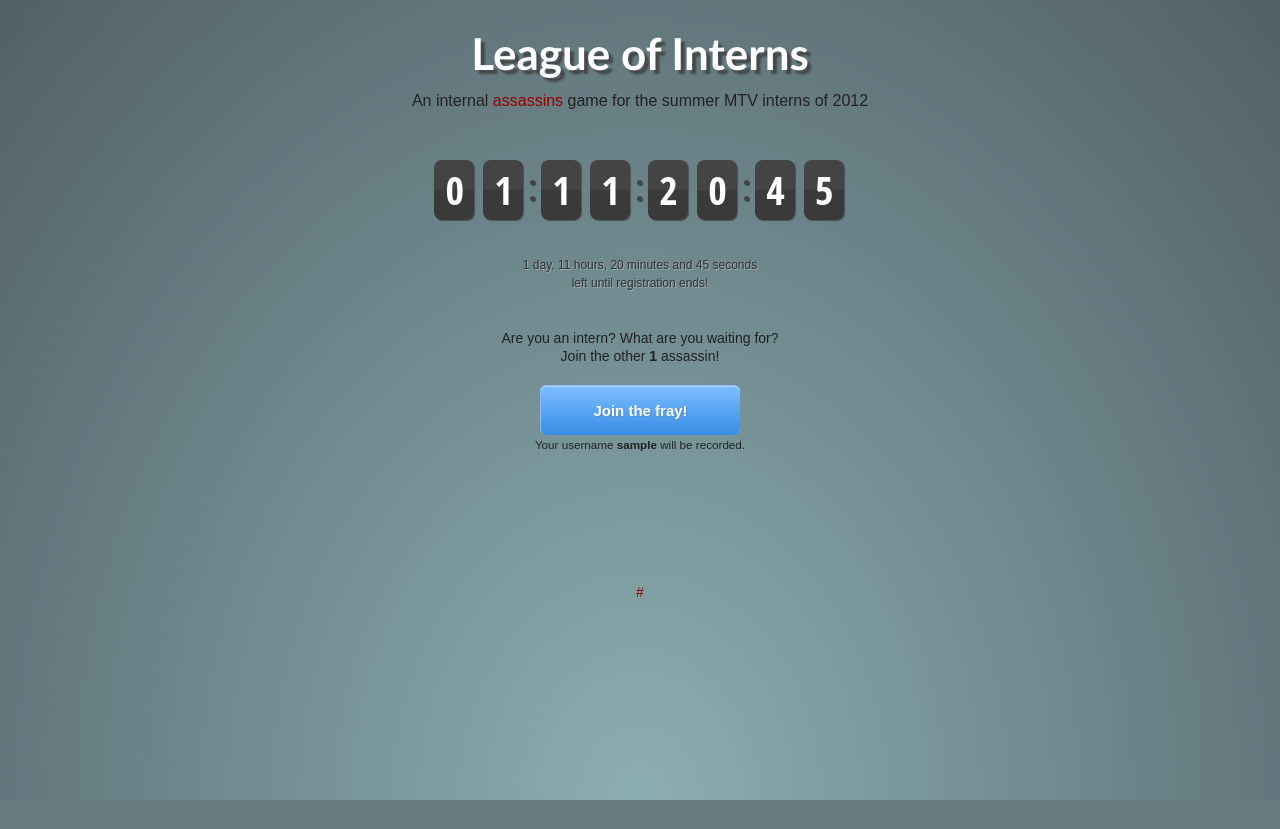
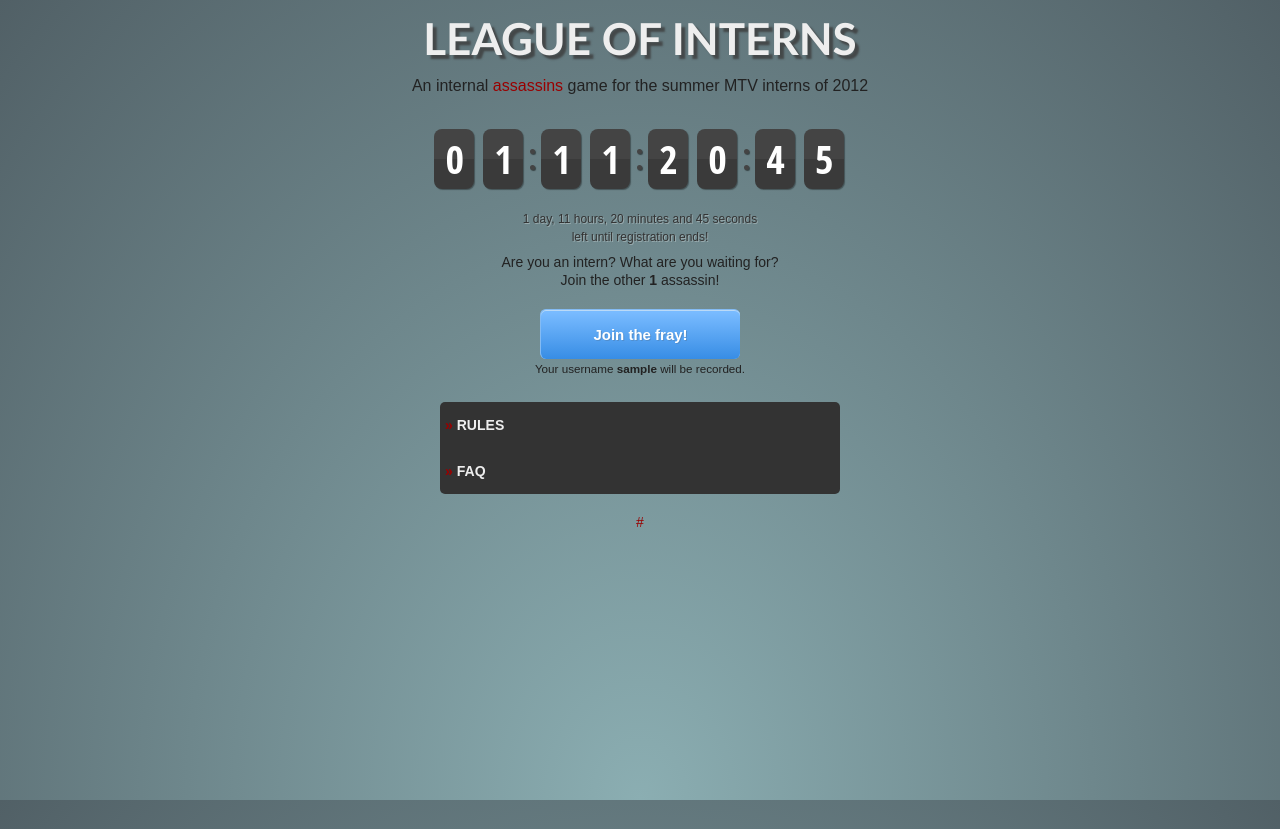
Before and after one commit to billycao/League-of-Shadows, a Django app: template templates/index.html in a window 1280 px wide. Before the commit the page ends 800 px from the top, so only its background shows below. Run offline with Django 3.2, Linux system fonts and the light colour scheme; the template is opened without the code that fills it: most values are stand-ins (such as "Sample title", 1, 10 or a date in 2020).

Commit message:
Columns put in, as well as some rules and FAQ

```diff
--- a/assets/stylesheets/main.css
+++ b/assets/stylesheets/main.css
@@ -22,6 +22,8 @@
     background: -ms-radial-gradient(center bottom, ellipse cover,  #8baeb2 0%,#516066 100%); /* IE10+ */
     background: radial-gradient(ellipse at center bottom,  #8baeb2 0%,#516066 100%); /* W3C */
     filter: progid:DXImageTransform.Microsoft.gradient( startColorstr='#8baeb2', endColorstr='#516066',GradientType=1 ); /* IE6-9 fallback on horizontal gradient */
+    background-repeat: no-repeat;
+    background-attachment: fixed;
     font-family: Arial, Helvetica, Verdana, sans-serif;
     font-size: 14px;
     line-height: 18px;
@@ -49,7 +51,8 @@
     font-weight: normal;
     font-size: 44px;
     font-weight: bold;
-    color: #fff;
+    text-transform: uppercase;
+    color: #eee;
     text-shadow: 4px 4px 2px rgba(60, 60, 60, 0.8);
 }
 
@@ -84,14 +87,60 @@
     text-align: center;
 }
 
-div#wrapper div {
-    padding: 15px 0;
-}
-
 div#header {
     width: inherit;
     height: 150px;
     margin: 0 0 -50px;
+}
+
+#column_wrapper {
+    background: #333;
+    border-radius: 5px;
+    color: #ccc;
+    font-size: 12px;
+    display: inline-block;
+    position: relative;
+    text-align: left;
+    width: 400px;
+    margin: 15px;
+}
+
+#column_wrapper b {
+    color: #990000;
+}
+
+#column_wrapper i {
+    color: #999;
+}
+
+#column_wrapper li {
+    padding: 0;
+}
+
+.column_title {
+    color: #eee;
+    cursor: pointer;
+    display: table-cell;
+    height: 5px;
+    overflow: hidden;
+    padding: 0 5px;
+    position: relative;
+    text-transform: uppercase;
+    width: 400px;
+    vertical-align: middle;
+    -moz-user-select: none;
+}
+
+.column_title:hover {
+    background: #444;
+    border-radius: 5px;
+}
+
+.column {
+    height: 0;
+    display: none;
+    overflow: auto;
+    padding: 5px 15px;
 }
 
 #note {
--- a/main.py
+++ b/main.py
@@ -17,7 +17,6 @@
   ('/admin/create', CreateGame),
   ('/admin/start', StartGame),
   ('/admin/end', EndGame),
-  ('/x', X),
 ], debug=True)
 
 def main():
--- a/templates/index.html
+++ b/templates/index.html
@@ -64,11 +64,39 @@
 </div>
 {% endif %}
 
-<div id="columns_wrapper">
-    <div id="column_left">
+<div id="column_wrapper">
+    <div onclick="selectColumn('rules')"><div class="column_title"><h3><b>&raquo;</b> Rules</h3></div></div>
+    <div id="rules" class="column">
+        <i>How to play:</i>
+        <p>&nbsp;&nbsp;Assassins is a game of cleverness and stealth. You will be given a target, and your job is to eliminate that target by
+        clipping a hairpin onto their clothes. You will be given a kill code that the target must enter into this site once they are killed.
+        Otherwise, your kill will not be counted.</p>
+        <p>&nbsp;&nbsp;But don't relax too much -- there will be an assassin after you as well. If you are killed, be honorable and properly admit to your kill as soon as possible so that targets may be transferred.</p>
+        <p>&nbsp;&nbsp;Once a target is killed, that target's target will become the killer's new target. Targets will continue to be transferred until there is one person left.</p>
 
+        <ol>
+            <li>Do not disrupt others.</li>
+            <li>No indoor kills. Playing the game indoors is disruptful.</li>
+            <li>Do not hurt anyone, including your target.</li>
+            <li>Only target your own target.</li>
+            <li>Be honest. If you were killed, admit it.</li>
+        </ol>
+
+        If you are found breaking any of these rules, you may be disqualified.
     </div>
-    <div id="column_right">
+    <div onclick="selectColumn('faq')"><div class="column_title"><h3><b>&raquo;</b> FAQ</h3></div></div>
+    <div id="faq" class="column">
+        <b>Q: </b><i>How do I eliminate my target?</i><br />
+        <b>A: </b>Just clip them with your clothespin! However, be careful not to actually harm your victim, not to disrupt others, and review the rules.
+        </p>
+        <p>
+        <b>Q: </b><i>Where do I get a clothespin?</i><br />
+        <b>A: </b>You can either provide your own, or pick up your weapon from MTV-43-132. There should a few interns passing out clothespins. If not, simply take one from the bag. We recommend writing your kill code on it to make the game easier for everyone.
+        </p>
+        <p>
+        <b>Q: </b><i>Is there a prize?</i><br />
+        <b>A: </b>There will be a prize for the first place, as well as a badge for the top-ranking players.
+        </p>
 
     </div>
 </div>
@@ -81,6 +109,7 @@
 <script type="text/javascript" src="//ajax.googleapis.com/ajax/libs/jquery/1/jquery.min.js"></script>
 <script type="text/javascript" src="/js/jquery.countdown.js"></script>
 <script type="text/javascript" src="/js/main.js"></script>
+<script type="text/javascript" src="/js/column.js"></script>
 <script type="text/javascript">
 jQuery(function() {
     {% if is_registered %}
```
